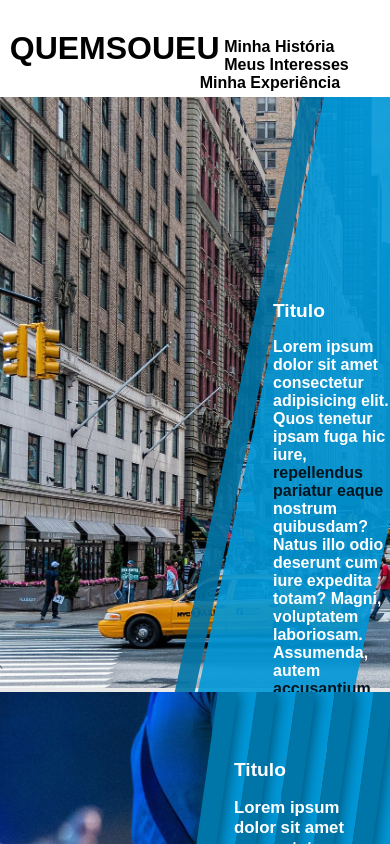
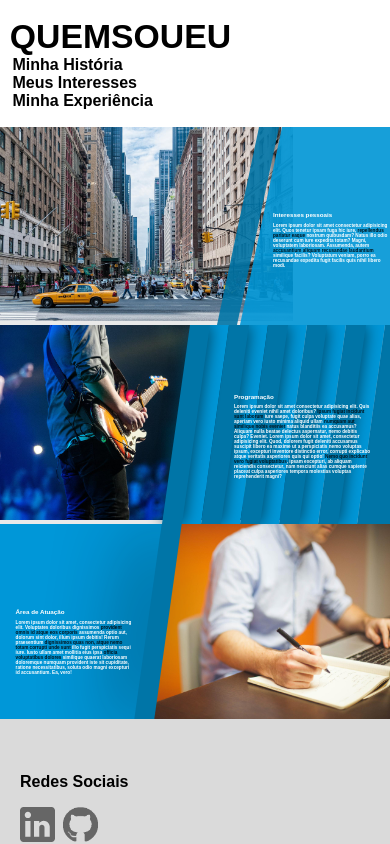
Before and after one commit to ElianMariano/quemsoueu, a React (Create React App) app: page /meus-interesses in a window 390 px wide. Shown: the top 844 px of the page. Built offline with nearby package versions, Linux system fonts and the light colour scheme; a web font is replaced by a local one.

Commit message:
Styles update

```diff
--- a/src/components/FixedBar/styles.css
+++ b/src/components/FixedBar/styles.css
@@ -1,6 +1,6 @@
 .fixed-bar {
-    width: 100%;
-    height: 100%;
+    /* width: 100%;
+    height: 100%; */
     position: relative;
     overflow: hidden;
     --fixed-bar-x-axis: 0vw;
@@ -10,7 +10,7 @@
 }
 
 .fixed-bar > img {
-    height: 60vh;
+    width: 75vw;
     float: right;
 }
 
@@ -39,7 +39,6 @@
 
 .fixed-bar > .main-text {
     position: absolute;
-    font-size: 1em;
     top: 6vh;
     left: 0;
     width: 30vw;
@@ -50,7 +49,7 @@
     margin: 0;
     font-family: 'Cambay', Arial, Helvetica, sans-serif;
     font-weight: bold;
-    font-size: 1.2em;
+    font-size: 1.6vw;
     color: white;
     opacity: var(--fixed-bar-text-opacity);
 }
@@ -58,7 +57,7 @@
 .fixed-bar > .main-text > p {
     font-family: 'Cambay', Arial, Helvetica, sans-serif;
     font-weight: bold;
-    font-size: 1em;
+    font-size: 1.2vw;
     color: white;
     opacity: var(--fixed-bar-text-opacity);
 }
--- a/src/components/FloatingBar/styles.css
+++ b/src/components/FloatingBar/styles.css
@@ -1,5 +1,4 @@
 .floating-bar {
-    width: 100%;
     position: relative;
     overflow: hidden;
     --floating-bar-skew: skew(-12deg);
@@ -9,7 +8,7 @@
 }
 
 .floating-bar > img {
-    height: 70vh;
+    width: 75vw;
 }
 
 .floating-bar > .main-bar {
@@ -36,8 +35,7 @@
 
 .floating-bar > .main-text {
     position: absolute;
-    font-size: 1em;
-    top: 24vh;
+    top: 32vh;
     right: 0;
     width: 30vw;
 }
@@ -45,7 +43,7 @@
 .floating-bar > .main-text > h4 {
     font-family: 'Cambay', Arial, Helvetica, sans-serif;
     font-weight: bold;
-    font-size: 1.2em;
+    font-size: 1.6vw;
     color: white;
     margin: 0;
     opacity: var(--floating-bat-text-opacity);
@@ -54,7 +52,7 @@
 .floating-bar > .main-text > p {
     font-family: 'Cambay', Arial, Helvetica, sans-serif;
     font-weight: bold;
-    font-size: 1em;
+    font-size: 1.2vw;
     color: white;
     opacity: var(--floating-bat-text-opacity);
 }
@@ -62,3 +60,9 @@
 .floating-bar > .main-text > p > strong {
     color: var(--color-dark-blue);
 }
+
+@media (max-width: 1040px) {
+    .floating-bar > .main-text {
+        top: 10vh;
+    }
+}
--- a/src/components/Footer/styles.css
+++ b/src/components/Footer/styles.css
@@ -1,7 +1,7 @@
 footer {
     background-color: var(--color-footer);
     width: calc(100% - 40px);
-    height: 15vh;
+    /* height: 15vh; */
     margin: 0;
     padding: 20px;
     /* position: fixed;
@@ -44,3 +44,19 @@ footer > div:first-child > a > img {
 footer > div:first-child > a + a {
     margin-left: 2vw;
 }
+
+@media (max-width: 1040px) {
+    footer > div {
+        display: block;
+        width: calc(100vw - 40px);
+        margin: 4vh 0;
+    }
+
+    footer > div:nth-child(1) {
+        margin-left: 0;
+    }
+
+    footer > div:nth-child(3) {
+        margin-left: 0;
+    }
+}
--- a/src/components/Header/styles.css
+++ b/src/components/Header/styles.css
@@ -1,9 +1,9 @@
 header {
     width: 100%;
-    height: 5vh;
+    height: 6vh;
     background-color: white;
     margin: 0;
-    padding: 3.5vh 0 3vh 0;
+    padding: 5vh 0 3vh 0;
 }
 
 header > a {
@@ -14,7 +14,7 @@ header > a > h1 {
     font-family: 'Cambay', Arial, Helvetica, sans-serif;
     font-weight: bold;
     text-transform: uppercase;
-    font-size: 2em;
+    font-size: 4vh;
     width: fit-content;
     margin: 0;
     padding: 0;
@@ -22,6 +22,7 @@ header > a > h1 {
     float: left;
     color: black;
 }
+
 header > nav > ul {
     /* margin: 1vh 1vw 1vh 75vw; */
     padding: 0;
@@ -49,3 +50,23 @@ header > nav > ul > li > a:hover {
     color: #777;
     transition: color 0.6s;
 }
+
+@media (max-width: 1040px) {
+    header {
+        padding: 2vh 0 2vh 0;
+        height: fit-content;
+    }
+
+    header > a > h1 {
+        float: unset;
+    }
+
+    header > nav > ul {
+        margin: 0;
+        margin-left: 2vw;
+    }
+
+    header > nav > ul > li {
+        display: block;
+    }
+}
--- a/src/components/StripedBars/styles.css
+++ b/src/components/StripedBars/styles.css
@@ -1,5 +1,5 @@
 .striped-bars {
-    width: 100%;
+    /* width: 100%; */
     position: relative;
     overflow: hidden;
     --striped-bars-x-axis: 0vw;
@@ -10,7 +10,8 @@
 }
 
 .striped-bars > img {
-    height: 70vh;
+    /* height: 70vh; */
+    width: 75vw;
 }
 
 .striped-bars > div:not(:last-child) {
@@ -43,7 +44,7 @@
     margin: 0;
     font-family: 'Cambay', Arial, Helvetica, sans-serif;
     font-weight: bold;
-    font-size: 1.2em;
+    font-size: 1.6vw;
     color: white;
     opacity: var(--striped-bars-text-opacity);
 }
@@ -51,7 +52,7 @@
 .striped-bars > div.main-text > p {
     font-family: 'Cambay', Arial, Helvetica, sans-serif;
     font-weight: bold;
-    font-size: 1.05em;
+    font-size: 1.2vw;
     color: white;
     opacity: var(--striped-bars-text-opacity);
 }
--- a/src/pages/Experience/index.js
+++ b/src/pages/Experience/index.js
@@ -17,14 +17,9 @@ import Admf from '../../assets/screenshots/admf_desktop.jpg';
 function Experience(){
     return (
         <PageDefault>
-            <FixedBar
-                Image={Office}
-                title="Titulo">
-                    Lorem ipsum dolor sit amet, consectetur adipisicing elit. Voluptates doloribus dignissimos <strong>provident omnis id atque eos corporis</strong> assumenda optio aut, dolorum sint dolor, illum ipsum debitis! Rerum praesentium <strong>dignissimos quas non, atque nemo totam corrupti unde sunt</strong> illo fugit perspiciatis sequi iure. Iusto ullam amet mollitia eius ipsa <strong>officia voluptatibus dolores</strong> similique quaerat laboriosam doloremque numquam provident iste sit cupiditate, ratione necessitatibus, soluta odio magni excepturi id accusantium. Ea, vero!
-            </FixedBar>
             <FloatingBar
                 Image={Pedestrians}
-                title="Titulo">
+                title="Próximos Passos">
                 Lorem ipsum dolor sit amet consectetur adipisicing elit. Quos tenetur ipsam fuga hic iure, <strong>repellendus pariatur eaque</strong> nostrum quibusdam? Natus illo odio deserunt cum iure expedita totam? Magni, voluptatem laboriosam. Assumenda, autem <strong>accusantium aliquam recusandae laudantium</strong> similique facilis? Voluptatum veniam, porro ea recusandae expedita fugit facilis quis nihil libero modi.
             </FloatingBar>
 
@@ -34,14 +29,13 @@ function Experience(){
                 Right={GoPlacesRight}
                 title="GoPlaces">
                 Lorem ipsum dolor sit, amet consectetur adipisicing elit. Eligendi sed nulla earum est voluptatem cupiditate magni asperiores perferendis eos vitae voluptates alias esse <strong>doloremque ratione eaque similique</strong> a, hic voluptatum? Dolorem deserunt necessitatibus error tempora reiciendis sed ex harum nesciunt eligendi animi iste ducimus magni, <strong>consequatur est veritatis a inventore facilis</strong> obcaecati, odit totam incidunt laborum. Accusantium illo pariatur obcaecati.
-                Lorem ipsum dolor sit amet consectetur adipisicing elit. Quas delectus culpa ducimus nemo? Reiciendis, laborum sint! Impedit quisquam magnam, iusto, <strong>voluptates debitis voluptatum cumque cum maiores consequuntur</strong> velit officiis nemo natus molestiae fugiat sapiente quam adipisci molestias iste aliquid rem.
             </MobileProject>
 
-            <DesktopProject
+            {/* <DesktopProject
                 Image={Admf}
                 title="Admf">
                 Lorem ipsum dolor sit, amet consectetur adipisicing elit. Maiores et nesciunt quisquam commodi beatae pariatur sunt odit animi aliquid perferendis obcaecati reiciendis tenetur dolore rerum eligendi ut non ad, necessitatibus ullam corrupti laboriosam veritatis hic. Labore voluptas non quos aspernatur excepturi! Facilis veritatis animi minus laboriosam explicabo dolores quaerat incidunt officia. Tenetur repudiandae consequuntur iusto dolore. Saepe optio asperiores nihil.
-            </DesktopProject>
+            </DesktopProject> */}
         </PageDefault>
     )
 }
--- a/src/pages/History/index.js
+++ b/src/pages/History/index.js
@@ -14,17 +14,17 @@ function History(){
         <PageDefault>
             <FloatingBar
                 Image={Pedestrians}
-                title="Titulo">
+                title="Quem sou eu">
                 Lorem ipsum dolor sit amet consectetur adipisicing elit. Quos tenetur ipsam fuga hic iure, <strong>repellendus pariatur eaque</strong> nostrum quibusdam? Natus illo odio deserunt cum iure expedita totam? Magni, voluptatem laboriosam. Assumenda, autem <strong>accusantium aliquam recusandae laudantium</strong> similique facilis? Voluptatum veniam, porro ea recusandae expedita fugit facilis quis nihil libero modi.
             </FloatingBar>
             <FixedBar
                 Image={Office}
-                title="Titulo">
+                title="De onde venho">
                     Lorem ipsum dolor sit amet, consectetur adipisicing elit. Voluptates doloribus dignissimos <strong>provident omnis id atque eos corporis</strong> assumenda optio aut, dolorum sint dolor, illum ipsum debitis! Rerum praesentium <strong>dignissimos quas non, atque nemo totam corrupti unde sunt</strong> illo fugit perspiciatis sequi iure. Iusto ullam amet mollitia eius ipsa <strong>officia voluptatibus dolores</strong> similique quaerat laboriosam doloremque numquam provident iste sit cupiditate, ratione necessitatibus, soluta odio magni excepturi id accusantium. Ea, vero!
             </FixedBar>
             <StripedBars
                 Image={Audience}
-                title="Titulo">
+                title="Como cheguei até aqui">
                 Lorem ipsum dolor sit amet consectetur adipisicing elit. Quis deleniti eveniet nihil amet doloribus? <strong>Ipsum fugiat incidunt sunt laborum</strong> iure saepe, fugit culpa voluptate quae alias, aperiam vero iusto minima aliquid ullam <strong>numquam aut similique nobis eveniet</strong> natus blanditiis ea accusamus? Aliquam nulla beatae delectus aspernatur, nemo debitis culpa? Eveniet.
 
                 Lorem ipsum dolor sit amet, consectetur adipisicing elit. Quod, dolorem fugit deleniti accusamus suscipit libero ea maxime ut a perspiciatis nemo voluptas ipsum, excepturi inventore distinctio error, corrupti explicabo atque veritatis asperiores quis qui optio! <strong>Nemo quo incidunt vero fugiat voluptatibus</strong>, ipsam excepturi, ab aliquam reiciendis consectetur, nam nesciunt alias cumque sapiente placeat culpa asperiores tempora molestias voluptas reprehenderit magni?
--- a/src/pages/Home/index.js
+++ b/src/pages/Home/index.js
@@ -14,18 +14,18 @@ function Home(){
         <PageDefault>
             <FixedBar
                 Image={Office}
-                title="Titulo">
+                title="Quem sou eu">
                     Lorem ipsum dolor sit amet, consectetur adipisicing elit. Voluptates doloribus dignissimos <strong>provident omnis id atque eos corporis</strong> assumenda optio aut, dolorum sint dolor, illum ipsum debitis! Rerum praesentium <strong>dignissimos quas non, atque nemo totam corrupti unde sunt</strong> illo fugit perspiciatis sequi iure. Iusto ullam amet mollitia eius ipsa <strong>officia voluptatibus dolores</strong> similique quaerat laboriosam doloremque numquam provident iste sit cupiditate, ratione necessitatibus, soluta odio magni excepturi id accusantium. Ea, vero!
             </FixedBar>
             <FloatingBar
                 Image={Pedestrians}
-                title="Titulo">
+                title="De onde eu venho">
                 Lorem ipsum dolor sit amet consectetur adipisicing elit. Quos tenetur ipsam fuga hic iure, <strong>repellendus pariatur eaque</strong> nostrum quibusdam? Natus illo odio deserunt cum iure expedita totam? Magni, voluptatem laboriosam. Assumenda, autem <strong>accusantium aliquam recusandae laudantium</strong> similique facilis? Voluptatum veniam, porro ea recusandae expedita fugit facilis quis nihil libero modi.
             </FloatingBar>
 
             <StripedBars
                 Image={Audience}
-                title="Titulo">
+                title="Como cheguei até aqui">
                 Lorem ipsum dolor sit amet consectetur adipisicing elit. Quis deleniti eveniet nihil amet doloribus? <strong>Ipsum fugiat incidunt sunt laborum</strong> iure saepe, fugit culpa voluptate quae alias, aperiam vero iusto minima aliquid ullam <strong>numquam aut similique nobis eveniet</strong> natus blanditiis ea accusamus? Aliquam nulla beatae delectus aspernatur, nemo debitis culpa? Eveniet.
 
                 Lorem ipsum dolor sit amet, consectetur adipisicing elit. Quod, dolorem fugit deleniti accusamus suscipit libero ea maxime ut a perspiciatis nemo voluptas ipsum, excepturi inventore distinctio error, corrupti explicabo atque veritatis asperiores quis qui optio! <strong>Nemo quo incidunt vero fugiat voluptatibus</strong>, ipsam excepturi, ab aliquam reiciendis consectetur, nam nesciunt alias cumque sapiente placeat culpa asperiores tempora molestias voluptas reprehenderit magni?
--- a/src/pages/Interests/index.js
+++ b/src/pages/Interests/index.js
@@ -14,19 +14,19 @@ function Interests(){
         <PageDefault>
             <FloatingBar
                 Image={Pedestrians}
-                title="Titulo">
+                title="Interesses pessoais">
                 Lorem ipsum dolor sit amet consectetur adipisicing elit. Quos tenetur ipsam fuga hic iure, <strong>repellendus pariatur eaque</strong> nostrum quibusdam? Natus illo odio deserunt cum iure expedita totam? Magni, voluptatem laboriosam. Assumenda, autem <strong>accusantium aliquam recusandae laudantium</strong> similique facilis? Voluptatum veniam, porro ea recusandae expedita fugit facilis quis nihil libero modi.
             </FloatingBar>
             <StripedBars
                 Image={Audience}
-                title="Titulo">
+                title="Programação">
                 Lorem ipsum dolor sit amet consectetur adipisicing elit. Quis deleniti eveniet nihil amet doloribus? <strong>Ipsum fugiat incidunt sunt laborum</strong> iure saepe, fugit culpa voluptate quae alias, aperiam vero iusto minima aliquid ullam <strong>numquam aut similique nobis eveniet</strong> natus blanditiis ea accusamus? Aliquam nulla beatae delectus aspernatur, nemo debitis culpa? Eveniet.
 
                 Lorem ipsum dolor sit amet, consectetur adipisicing elit. Quod, dolorem fugit deleniti accusamus suscipit libero ea maxime ut a perspiciatis nemo voluptas ipsum, excepturi inventore distinctio error, corrupti explicabo atque veritatis asperiores quis qui optio! <strong>Nemo quo incidunt vero fugiat voluptatibus</strong>, ipsam excepturi, ab aliquam reiciendis consectetur, nam nesciunt alias cumque sapiente placeat culpa asperiores tempora molestias voluptas reprehenderit magni?
             </StripedBars>
             <FixedBar
                 Image={Office}
-                title="Titulo">
+                title="Área de Atuação">
                     Lorem ipsum dolor sit amet, consectetur adipisicing elit. Voluptates doloribus dignissimos <strong>provident omnis id atque eos corporis</strong> assumenda optio aut, dolorum sint dolor, illum ipsum debitis! Rerum praesentium <strong>dignissimos quas non, atque nemo totam corrupti unde sunt</strong> illo fugit perspiciatis sequi iure. Iusto ullam amet mollitia eius ipsa <strong>officia voluptatibus dolores</strong> similique quaerat laboriosam doloremque numquam provident iste sit cupiditate, ratione necessitatibus, soluta odio magni excepturi id accusantium. Ea, vero!
             </FixedBar>
         </PageDefault>
```
Also changed, not shown: src/components/DesktopProject/styles.css (+14 -6 lines), src/components/MobileProject/styles.css (+12 -3 lines).
